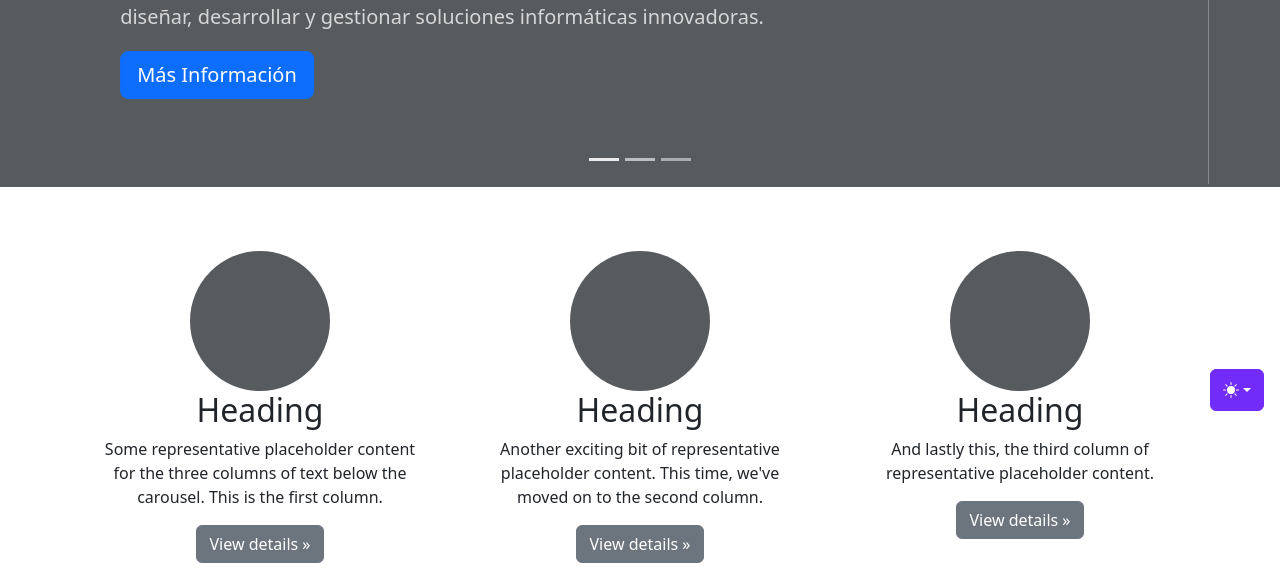
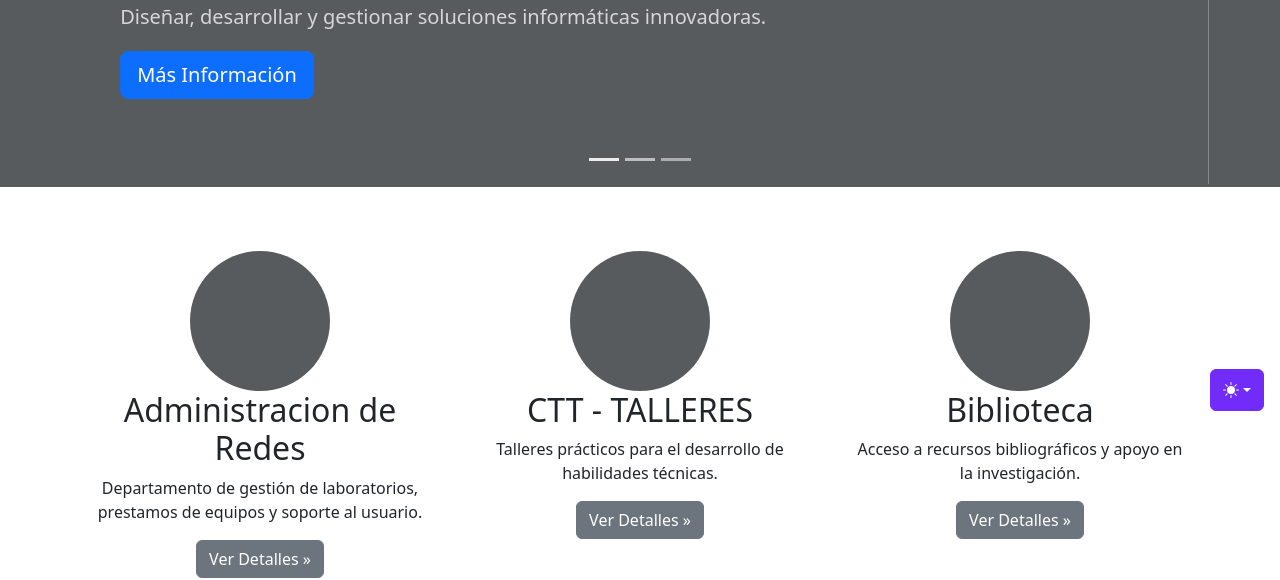
Before and after one commit to kerly1811-mi/fisei, a plain HTML site: page index.html in a window 1280 px wide. Shown: the part 373-953 px from the top of the page. Drawn offline with Linux system fonts and the light colour scheme.

Commit message:
Se agrega servicios de la FISEI

```diff
--- a/index.html
+++ b/index.html
@@ -271,7 +271,7 @@
               <div class="carousel-caption text-start">
                 <h1>Carrera de Software.</h1>
                 <p class="opacity-75">
-                  diseñar, desarrollar y gestionar soluciones informáticas innovadoras.
+                  Diseñar, desarrollar y gestionar soluciones informáticas innovadoras.
                 </p>
                 <p>
                   <a class="btn btn-lg btn-primary" href="#">Más Información</a>
@@ -298,7 +298,7 @@
               <div class="carousel-caption">
                 <h1>Carrera de Tecnologías de la Información.</h1>
                 <p>
-                  diseñar, desarrollar y gestionar soluciones informáticas innovadoras.
+                  Diseñar, desarrollar y gestionar soluciones informáticas innovadoras.
                 </p>
                 <p><a class="btn btn-lg btn-primary" href="#">Más Información</a></p>
               </div>
@@ -323,7 +323,7 @@
               <div class="carousel-caption text-end">
                 <h1>Carrera de Telecomunicaciones.</h1>
                 <p>
-                  diseño, implementación y gestión de sistemas de comunicación modernos.
+                  Diseño, implementación y gestión de sistemas de comunicación modernos.
                 </p>
                 <p>
                   <a class="btn btn-lg btn-primary" href="#">Más Información</a>
@@ -374,13 +374,12 @@
                 fill="var(--bs-secondary-color)"
               ></rect>
             </svg>
-            <h2 class="fw-normal">Heading</h2>
+            <h2 class="fw-normal">Administracion de Redes </h2>
             <p>
-              Some representative placeholder content for the three columns of
-              text below the carousel. This is the first column.
+              Departamento de gestión de laboratorios, prestamos de equipos y soporte al usuario.
             </p>
             <p>
-              <a class="btn btn-secondary" href="#">View details &raquo;</a>
+              <a class="btn btn-secondary" href="#">Ver Detalles &raquo;</a>
             </p>
           </div>
           <!-- /.col-lg-4 -->
@@ -401,13 +400,12 @@
                 fill="var(--bs-secondary-color)"
               ></rect>
             </svg>
-            <h2 class="fw-normal">Heading</h2>
+            <h2 class="fw-normal">CTT - TALLERES</h2>
             <p>
-              Another exciting bit of representative placeholder content. This
-              time, we've moved on to the second column.
+              Talleres prácticos para el desarrollo de habilidades técnicas.
             </p>
             <p>
-              <a class="btn btn-secondary" href="#">View details &raquo;</a>
+              <a class="btn btn-secondary" href="#">Ver Detalles &raquo;</a>
             </p>
           </div>
           <!-- /.col-lg-4 -->
@@ -428,13 +426,12 @@
                 fill="var(--bs-secondary-color)"
               ></rect>
             </svg>
-            <h2 class="fw-normal">Heading</h2>
+            <h2 class="fw-normal">Biblioteca</h2>
             <p>
-              And lastly this, the third column of representative placeholder
-              content.
+              Acceso a recursos bibliográficos y apoyo en la investigación.
             </p>
             <p>
-              <a class="btn btn-secondary" href="#">View details &raquo;</a>
+              <a class="btn btn-secondary" href="#">Ver Detalles &raquo;</a>
             </p>
           </div>
           <!-- /.col-lg-4 -->
```
